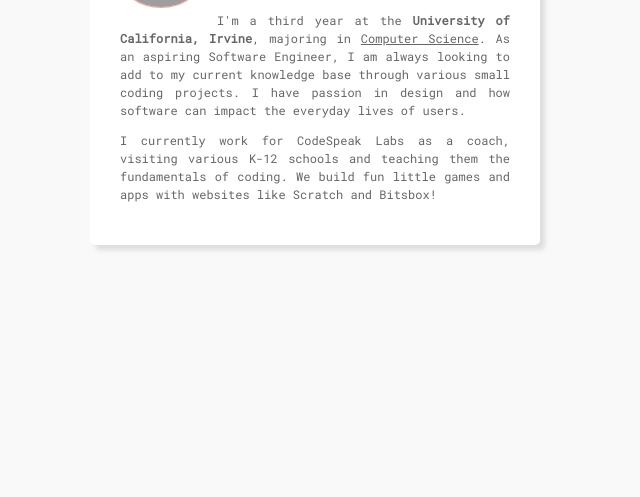
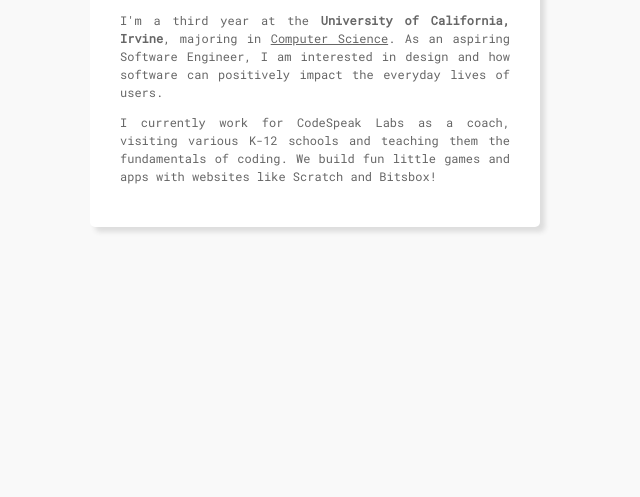
Before and after one commit to juliehx/portfolio, a plain HTML site: page index.html in a window 1280 px wide. Shown: the part 303-800 px from the top of the page, without its empty margins (325-965 px from the left). Drawn offline with nearby package versions, Linux system fonts and the light colour scheme; grey boxes are pictures that could not be loaded.

Commit message:
fixed description

```diff
--- a/index.html
+++ b/index.html
@@ -23,12 +23,11 @@
           <h1>hello.</h1>
         </div>
         <div class="intro-msg">
+          <img src="https://66.media.tumblr.com/avatar_65ea9e01cdea_128.pnj">
+          <h2>Julie Ho</h2>
           <p>
-            <img src="https://66.media.tumblr.com/avatar_65ea9e01cdea_128.pnj">
-            <h2>Julie Ho</h2>
             I'm a third year at the <strong>University of California, Irvine</strong>, majoring in <u>Computer Science</u>.
-            As an aspiring Software Engineer, I am always looking to add to my current knowledge base through
-            various small coding projects. I have passion in design and how software can impact the everyday
+            As an aspiring Software Engineer, I am interested in design and how software can positively impact the everyday
             lives of users.
           </p>
           <p>
--- a/style.css
+++ b/style.css
@@ -107,7 +107,6 @@ h1 {
 h2 {
   font-family: 'arial black';
   font-size: 1.5em;
-  font-style: italic;
   color: #ffa3a3;
 }
 
@@ -123,6 +122,7 @@ h2 {
 
 .intro-msg h2 {
   text-align: center;
+  font-style: italic;
   border-bottom: 4px double #eee;
   padding-bottom: 15px;
   margin-bottom: 15px;
```
